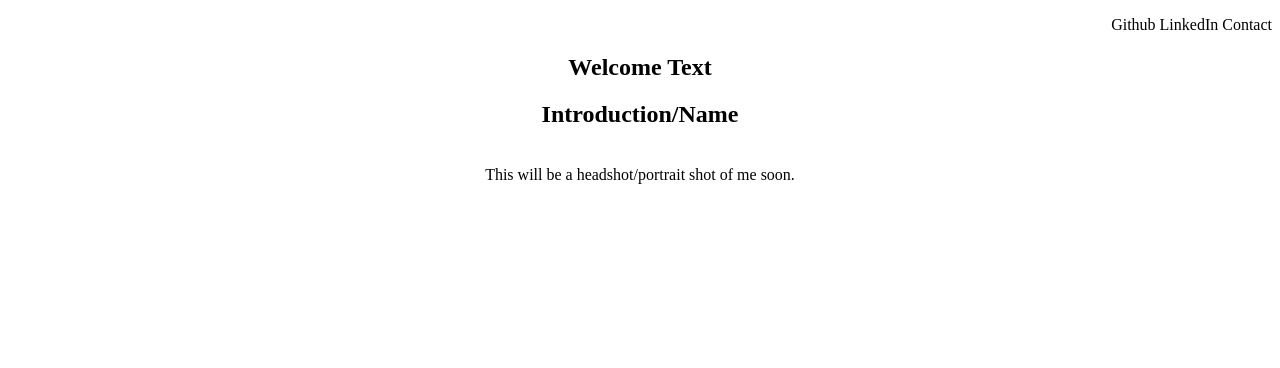
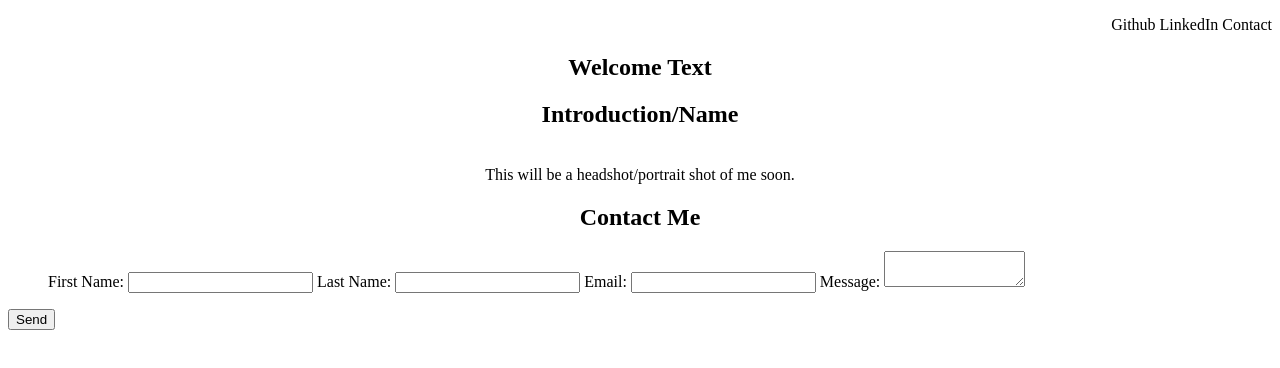
Before and after one commit to derekmeduri/landing-page, a plain HTML site: page index.html in a window 1280 px wide. Drawn offline with Linux system fonts and the light colour scheme.

Commit message:
adding contact area

```diff
--- a/index.html
+++ b/index.html
@@ -28,6 +28,38 @@
           This will be a headshot/portrait shot of me soon.
         </figcaption>
       </section>
+
+      <section>
+        <h2 class="text-center">Contact Me</h2>
+        <form>
+          <ul>
+            <li>
+              <label class="text-right" for="first-name">First Name:</label>
+              <input type="text" id="first-name" name="first-name" />
+            </li>
+            <li>
+              <label class="text-right" for="last-name">Last Name:</label>
+              <input type="text" id="last-name" name="last-name" />
+            </li>
+            <li>
+              <label class="text-right for="email">Email:</label>
+              <input type="text" id="email" name="email" />
+            </li>
+            <li>
+              <label for="message">Message:</label>
+              <textarea
+              name="message"
+              id="message"
+              cols="15"
+              rows="2"
+              ></textarea>
+            </li>
+          </ul>
+          <section>
+            <button type="submit">Send</button>
+          </section>
+        </form>
+      </section>
     </main>
 
     <footer>
```
